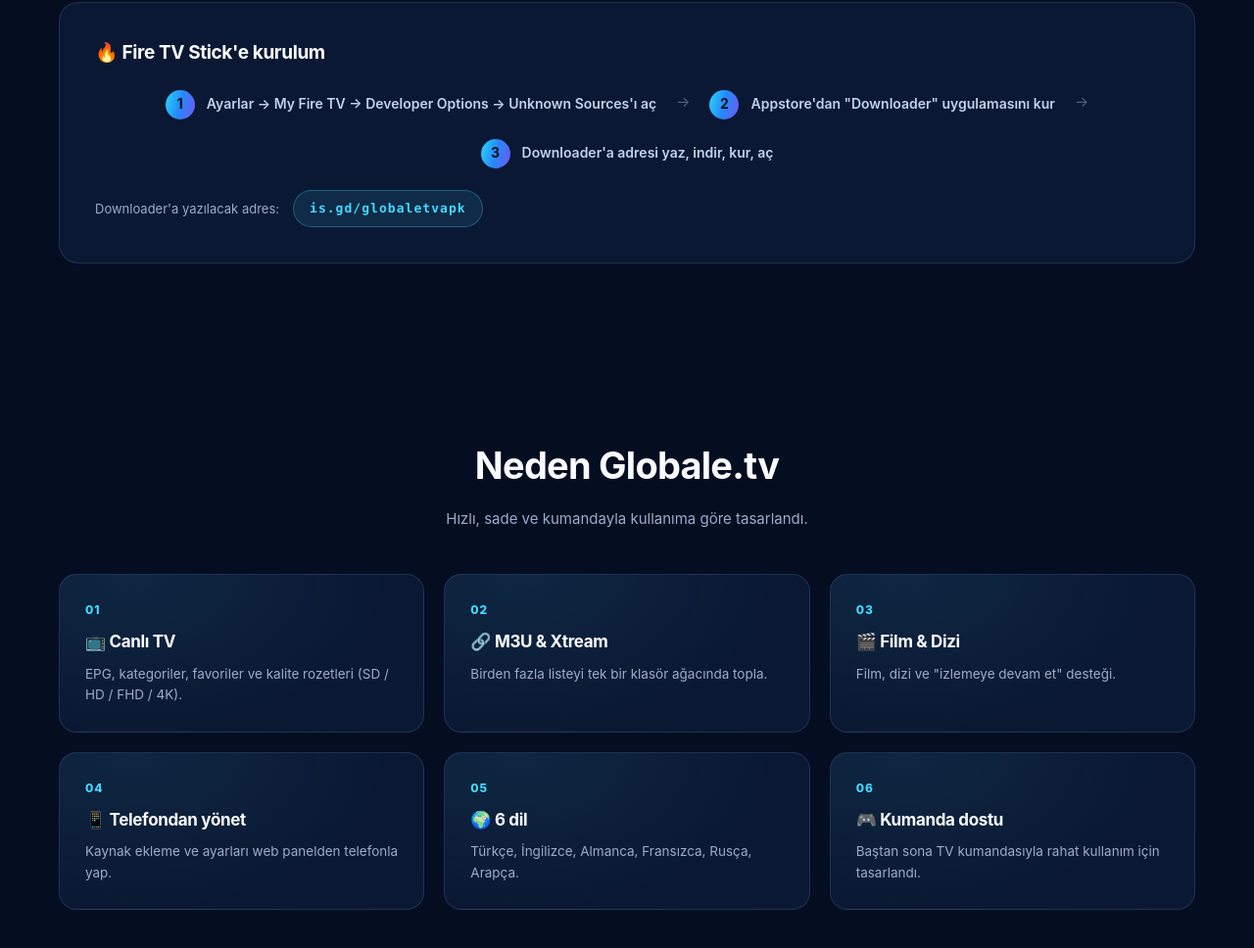
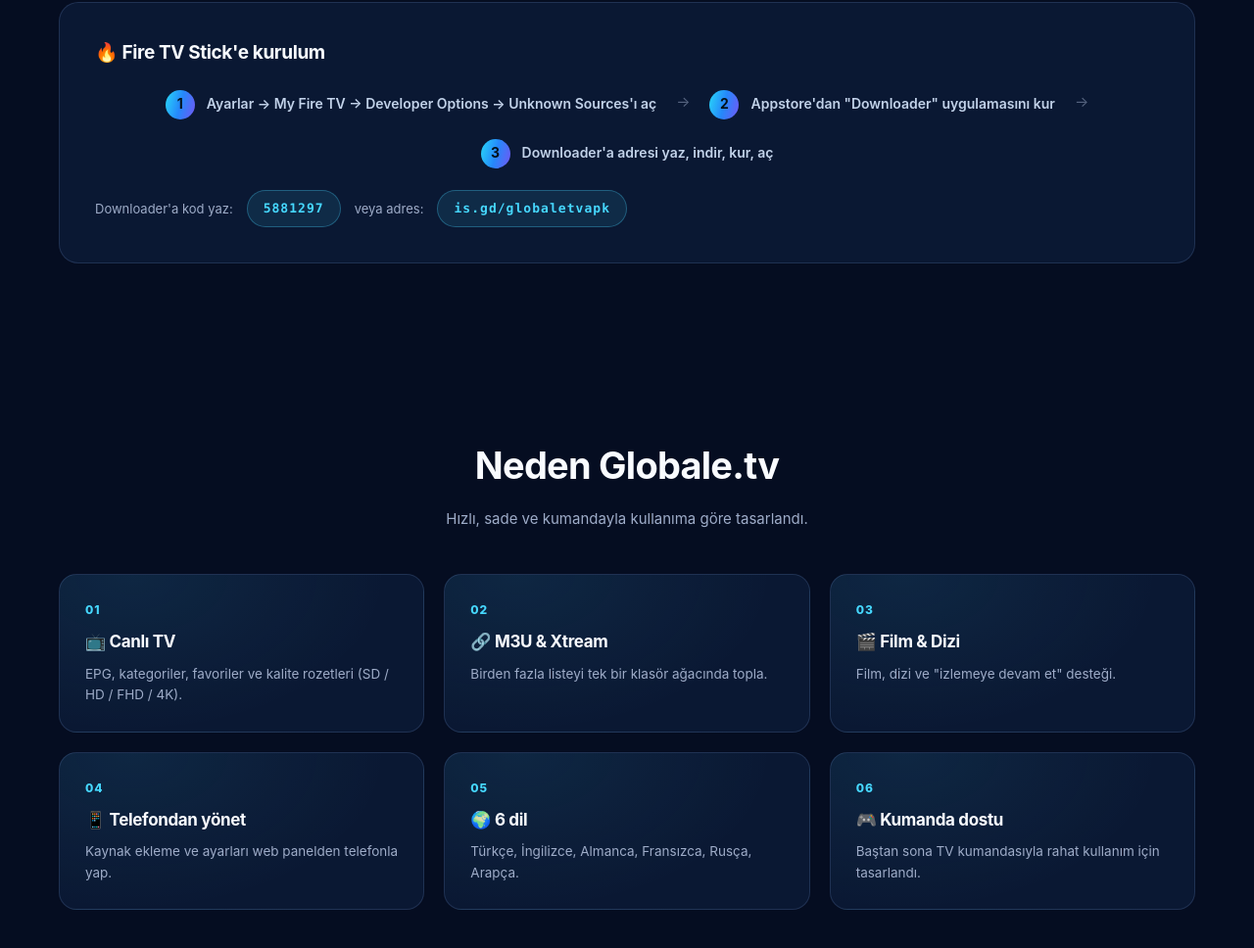
Before and after one commit to arslanavdo355-sys/Globale.tv-updates, a plain HTML site: page docs/index.html in a window 1280 px wide. Shown: the part 1597-2565 px from the top of the page at 98% size. Drawn offline with Linux system fonts and the light colour scheme; no server answers.

Commit message:
Downloader kodu ekle: 5881297 (README ve indirme sayfası)
Co-Authored-By: Claude Sonnet 5 <noreply@anthropic.com>
Claude-Session: https://claude.ai/code/session_01LW4wr3G1UBd4CrHpRpJaDg

```diff
--- a/docs/index.html
+++ b/docs/index.html
@@ -205,7 +205,9 @@
         <div class="step"><b>3</b> Downloader'a adresi yaz, indir, kur, aç</div>
       </div>
       <div style="margin-top:22px;display:flex;align-items:center;gap:14px;flex-wrap:wrap">
-        <span style="color:var(--muted);font-size:13px">Downloader'a yazılacak adres:</span>
+        <span style="color:var(--muted);font-size:13px">Downloader'a kod yaz:</span>
+        <span class="pill">5881297</span>
+        <span style="color:var(--muted);font-size:13px">veya adres:</span>
         <span class="pill">is.gd/globaletvapk</span>
       </div>
     </div>
```
Also changed, not shown: README.md.
